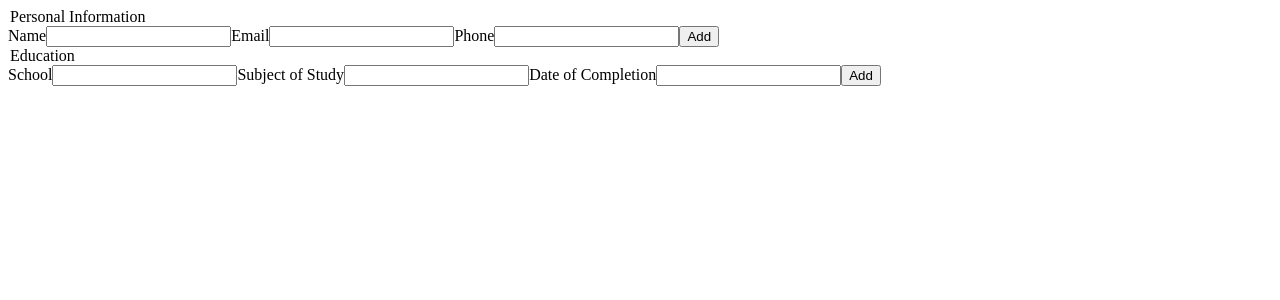
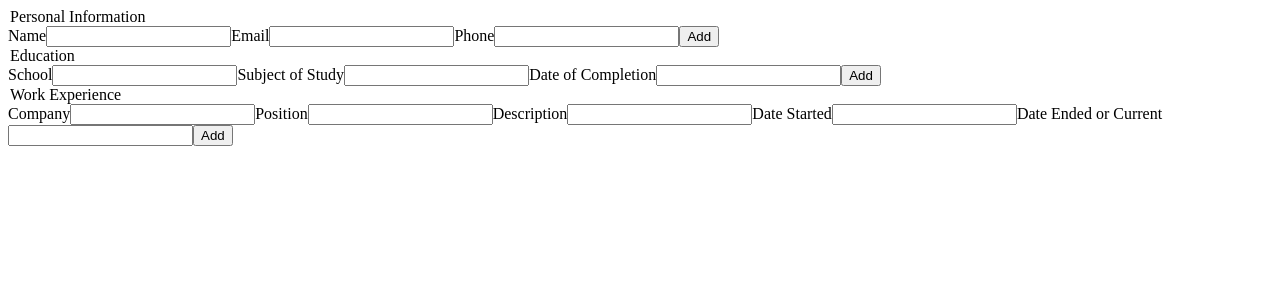
Before and after one commit to Etchmon/cv-application, a React (Create React App) app: page / in a window 1280 px wide. Shown: the top 300 px of the page. Built offline with nearby package versions, Linux system fonts and the light colour scheme.

Commit message:
Add experience component to from and passed props to display component

```diff
--- a/src/App.js
+++ b/src/App.js
@@ -48,13 +48,25 @@ class App extends Component {
     });
   };
 
+  onSubmitExperience = (exp) => {
+    this.setState({
+      experience: {
+        company: exp.experience.company,
+        position: exp.experience.position,
+        description: exp.experience.description,
+        from: exp.experience.from,
+        till: exp.experience.till,
+      },
+    });
+  };
+
   render() {
-    const { personal, education } = this.state;
+    const { personal, education, experience } = this.state;
     return (
 
       <div>
-        <Form onSubmitPersonal={this.onSubmitPersonal} onSubmitEducation={this.onSubmitEducation} />
-        <Display person={personal} education={education} />
+        <Form onSubmitPersonal={this.onSubmitPersonal} onSubmitEducation={this.onSubmitEducation} onSubmitExperience={this.onSubmitExperience} />
+        <Display person={personal} education={education} experience={experience} />
       </div>
     )
   }
--- a/src/components/Display.js
+++ b/src/components/Display.js
@@ -6,8 +6,7 @@ class Display extends Component {
     }
 
     render() {
-        const { person, education } = this.props;
-        console.log(education);
+        const { person, education, experience } = this.props;
         return (
             <div>
                 <section>
@@ -20,6 +19,13 @@ class Display extends Component {
                     <h1>{education.study}</h1>
                     <h1>{education.date}</h1>
                 </section>
+                <section>
+                    <h1>{experience.company}</h1>
+                    <h1>{experience.position}</h1>
+                    <h1>{experience.description}</h1>
+                    <h1>{experience.from}</h1>
+                    <h1>{experience.till}</h1>
+                </section>
 
             </div>
         )
--- a/src/components/Experience.js
+++ b/src/components/Experience.js
@@ -0,0 +1,107 @@
+import React, { Component } from "react";
+
+class Experience extends Component {
+    constructor() {
+        super();
+        this.onSubmit.bind(this);
+        this.state = {
+            experience: {
+                company: '',
+                position: '',
+                description: '',
+                from: '',
+                till: '',
+            },
+        };
+    };
+
+    onSubmit = (e) => {
+        e.preventDefault();
+        this.props.onSubmitExperience(this.state);
+    };
+
+    handleCompanyChange = (e) => {
+        this.setState({
+            experience: {
+                company: e.target.value,
+                position: this.state.experience.position,
+                description: this.state.experience.description,
+                from: this.state.experience.from,
+                till: this.state.experience.till,
+            }
+        });
+    };
+
+    handlePositionChange = (e) => {
+        this.setState({
+            experience: {
+                company: this.state.experience.company,
+                position: e.target.value,
+                description: this.state.experience.description,
+                from: this.state.experience.from,
+                till: this.state.experience.till,
+            }
+        });
+    };
+
+    handleDescriptionChange = (e) => {
+        this.setState({
+            experience: {
+                company: this.state.experience.company,
+                position: this.state.experience.position,
+                description: e.target.value,
+                from: this.state.experience.from,
+                till: this.state.experience.till,
+            }
+        });
+    };
+
+    handleFromChange = (e) => {
+        this.setState({
+            experience: {
+                company: this.state.experience.company,
+                position: this.state.experience.position,
+                description: this.state.experience.description,
+                from: e.target.value,
+                till: this.state.experience.till,
+            }
+        });
+    };
+
+    handleTillChange = (e) => {
+        this.setState({
+            experience: {
+                company: this.state.experience.company,
+                position: this.state.experience.position,
+                description: this.state.experience.description,
+                from: this.state.experience.from,
+                till: e.target.value,
+            }
+        });
+    };
+
+
+    render() {
+        const { experience } = this.state;
+        return (
+            <form onSubmit={this.onSubmit}>
+                <legend>Work Experience</legend>
+                <label htmlFor="companyInput">Company</label>
+                <input onChange={this.handleCompanyChange} type="text" id="companyInput" value={experience.company} />
+                <label htmlFor="positionInput">Position</label>
+                <input onChange={this.handlePositionChange} type="text" id="positionInput" value={experience.position} />
+                <label htmlFor="descriptionInput">Description</label>
+                <input onChange={this.handleDescriptionChange} type="text" id="descriptionInput" value={experience.description} />
+                <label htmlFor="fromInput">Date Started</label>
+                <input onChange={this.handleFromChange} type="text" id="fromInput" value={experience.from} />
+                <label htmlFor="tillInput">Date Ended or Current</label>
+                <input onChange={this.handleTillChange} type="text" id="tillInput" value={experience.till} />
+                <button type="Submit">
+                    Add
+                </button>
+            </form>
+        )
+    }
+};
+
+export default Experience;
--- a/src/components/Form.js
+++ b/src/components/Form.js
@@ -1,6 +1,7 @@
 import React, { Component } from "react";
 import Personal from "./Personal";
 import Education from "./Education";
+import Experience from './Experience';
 
 class Form extends Component {
     constructor(props) {
@@ -16,6 +17,10 @@ class Form extends Component {
         this.props.onSubmitEducation(edu);
     };
 
+    onSubmitExperience = (exp) => {
+        this.props.onSubmitExperience(exp);
+    };
+
 
     render() {
         // const { personal, education, experience } = this.state;
@@ -24,6 +29,7 @@ class Form extends Component {
             <div>
                 <Personal onSubmitPersonal={this.onSubmitPersonal} />
                 <Education onSubmitEducation={this.onSubmitEducation} />
+                <Experience onSubmitExperience={this.onSubmitExperience} />
             </div>
         )
     }
```
